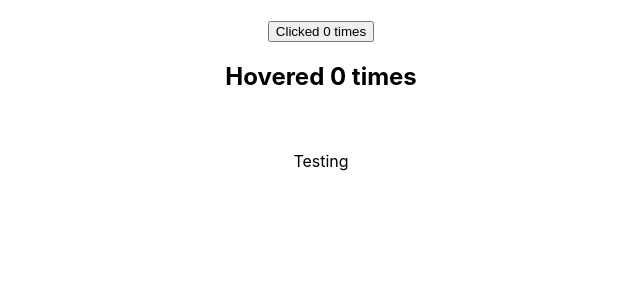
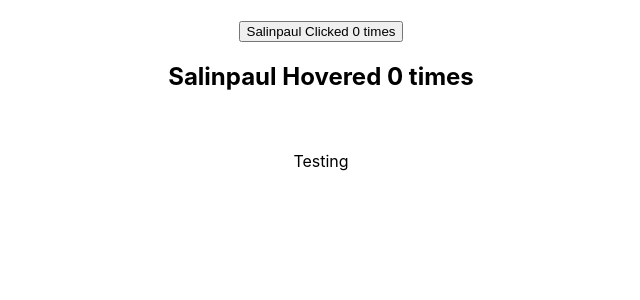
Before and after one commit to salinpaul94/React-baiscs, a React (Create React App) app: page / in a window 1280 px wide. Shown: the top 300 px of the page, without its empty margins (319-959 px from the left). Built offline with nearby package versions, Linux system fonts and the light colour scheme.

Commit message:
Higher order component part 2 DRY

```diff
--- a/src/components/ClickCounter.js
+++ b/src/components/ClickCounter.js
@@ -1,25 +1,14 @@
 import React, { Component } from 'react'
+import UpdatedComponent from './WithCounter'
 
 class ClickCounter extends Component {
-    constructor(props) {
-      super(props)
 
-      this.state = {
-         count: 0
-      }
-    }
-
-    incrementCount = () => {
-        this.setState(prevState => {
-            return {count: prevState.count + 1 }
-        })
-    }
   render() {
-    const {count} = this.state
+    const {name, count, incrementCount} = this.props
     return (
-        <button onClick={this.incrementCount}>Clicked {count} times</button>
+        <button onClick={incrementCount}>{name} Clicked {count} times</button>
     )
   }
 }
 
-export default ClickCounter
+export default UpdatedComponent(ClickCounter)
--- a/src/components/HoverCounter.js
+++ b/src/components/HoverCounter.js
@@ -1,28 +1,16 @@
 import React, { Component } from 'react'
+import UpdatedComponent from './WithCounter'
 
 class HoverCounter extends Component {
 
-    constructor(props) {
-        super(props)
-
-        this.state = {
-           count: 0
-        }
-      }
-
-      incrementCount = () => {
-          this.setState(prevState => {
-              return {count: prevState.count + 1 }
-          })
-      }
   render() {
-    const {count} = this.state
+    const {name, count, incrementCount} = this.props
     return (
         <div>
-            <h2 onMouseOver={this.incrementCount}>Hovered {count} times</h2>
+            <h2 onMouseOver={incrementCount}>{name} Hovered {count} times</h2>
         </div>
     )
   }
 }
 
-export default HoverCounter
+export default UpdatedComponent(HoverCounter)
--- /dev/null
+++ b/src/components/WithCounter.js
@@ -0,0 +1,27 @@
+import React from "react";
+
+const UpdatedComponent = (OriginalComponent) => {
+    class NewComponent extends React.Component {
+
+        constructor(props) {
+            super(props)
+
+            this.state = {
+               count: 0
+            }
+          }
+
+          incrementCount = () => {
+              this.setState(prevState => {
+                  return {count: prevState.count + 1 }
+              })
+          }
+
+        render() {
+            return <OriginalComponent name='Salinpaul' count={this.state.count} incrementCount={this.incrementCount}/>
+        }
+    }
+    return NewComponent
+}
+
+export default UpdatedComponent
```
